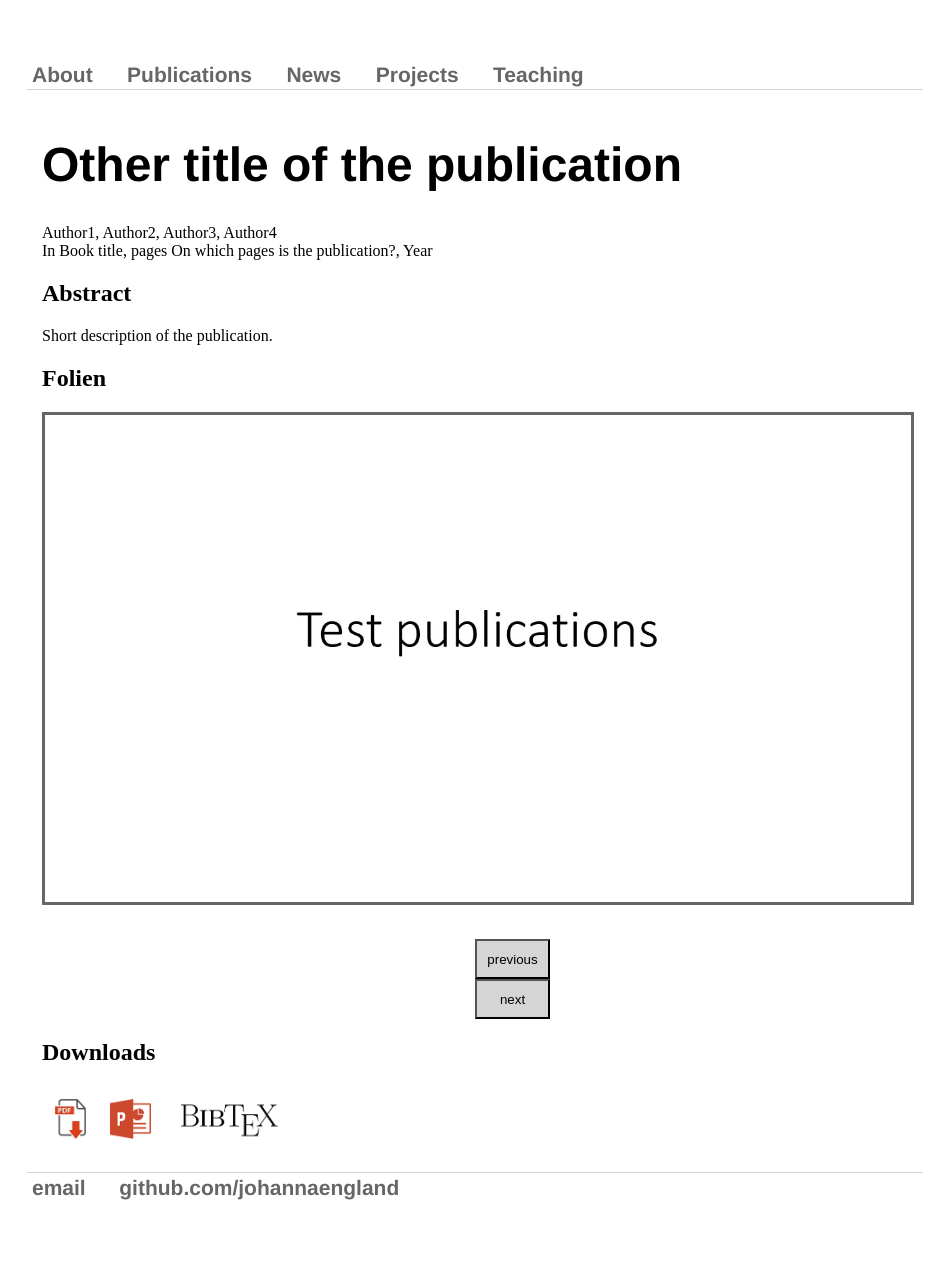
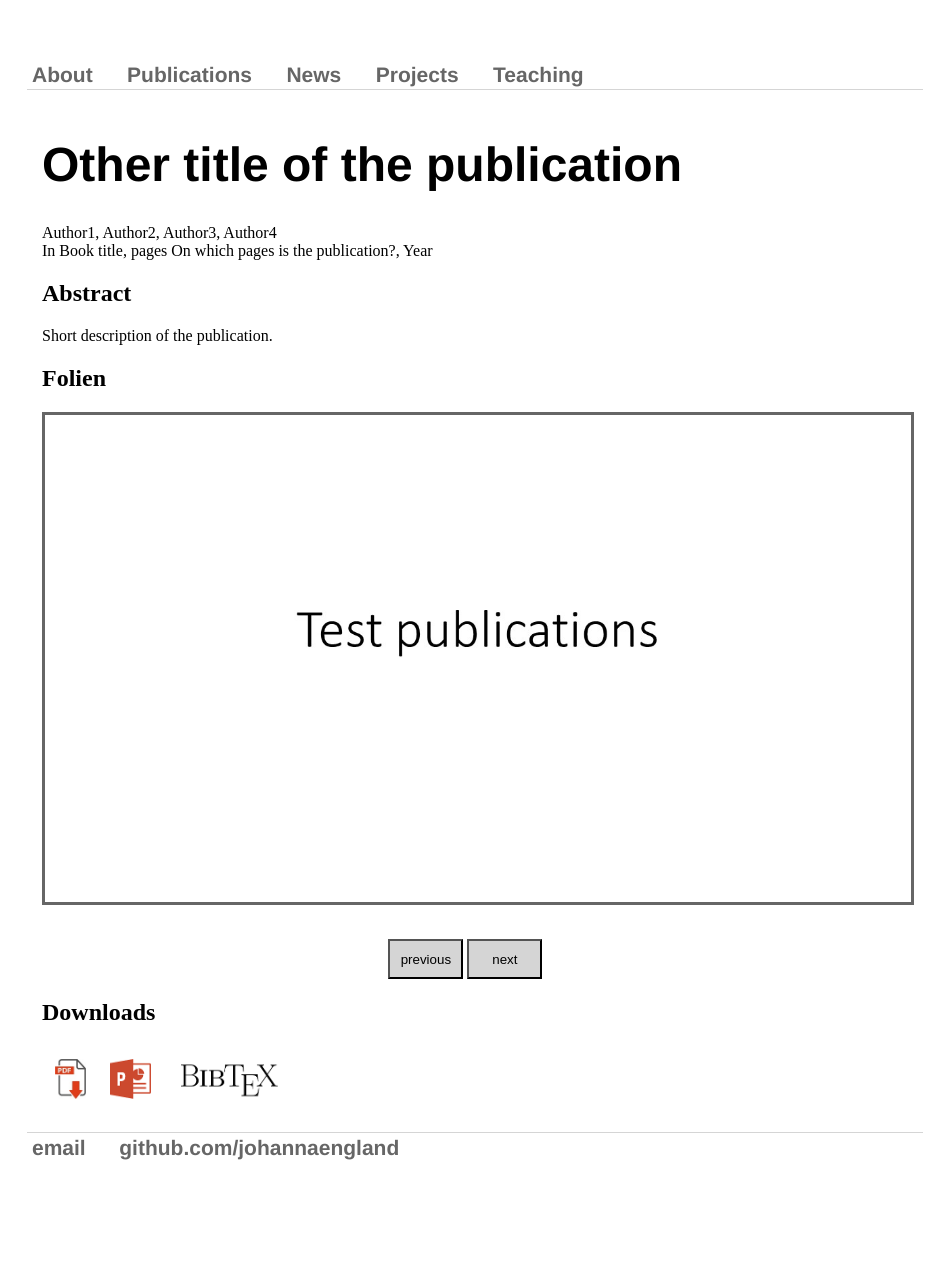
Before and after one commit to johannaengland/johannaengland.github.io, a Jekyll site: the page built from _publications/year-other-publication.md, in a window 1280 px wide. Shown: the whole page, without its empty margins (165-1110 px from the left). Built offline with Jekyll 4.4.1, drawn with Linux system fonts in a browser that asks for light colours; after the commit the page ends 1222 px from its top, so only the background shows below that.

Commit message:
Update main.css

```diff
--- a/css/main.css
+++ b/css/main.css
@@ -15,7 +15,7 @@
 }
 
 #slideshowButtons {
-    margin: 12px 50% 12px 50%;
+    margin: 12px 40% 12px 40%;
 }
 
 #url, #nameOfSlides, #fileEnding {
```
